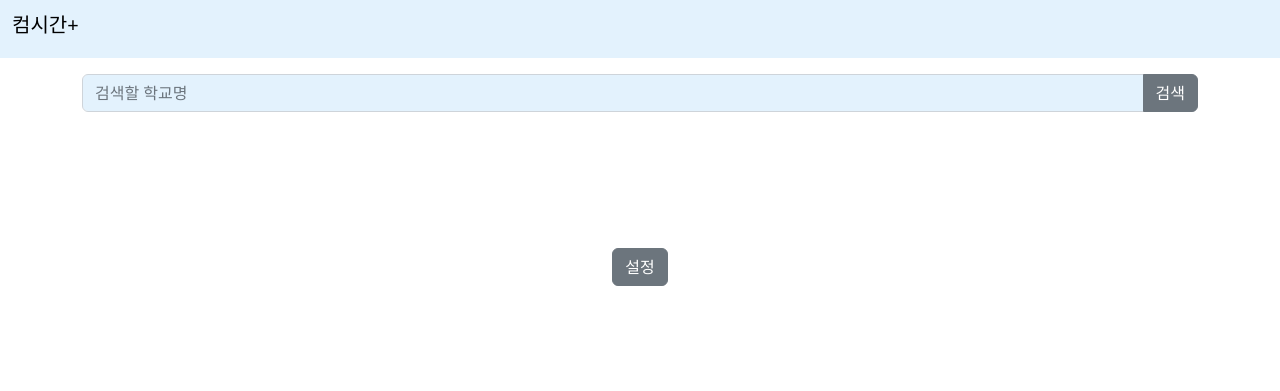
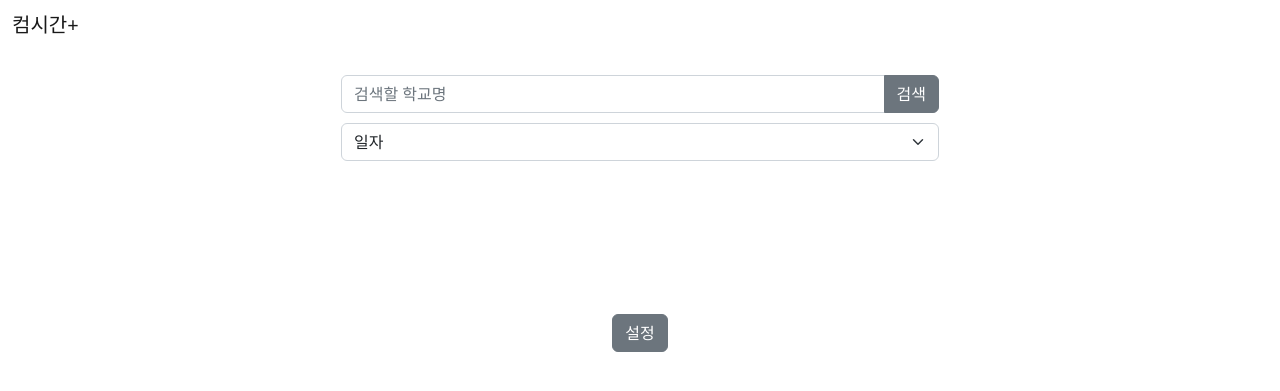
Before and after one commit to DM-09/comcigan-plus, a Flask app: page / in a window 1280 px wide. Shown: the top 391 px of the page. Run offline with Flask 3, Linux system fonts and the light colour scheme; parts of the project's set-up code (start-up, migrations or seed data) failed here and were passed over.

Commit message:
Update index.html

```diff
--- a/api/templates/index.html
+++ b/api/templates/index.html
@@ -1,5 +1,4 @@
-<!Doctype html>
-<html>
+ <html>
   <head>
     <!-- Meta -->
     <meta charset="utf-8">
@@ -7,8 +6,6 @@
     <!-- import -->
     <link href="https://cdn.jsdelivr.net/npm/bootstrap@5.2.3/dist/css/bootstrap.min.css" rel="stylesheet" integrity="sha384-rbsA2VBKQhggwzxH7pPCaAqO46MgnOM80zW1RWuH61DGLwZJEdK2Kadq2F9CUG65" crossorigin="anonymous">
     <script src="https://cdn.jsdelivr.net/npm/bootstrap@5.2.3/dist/js/bootstrap.bundle.min.js" integrity="sha384-kenU1KFdBIe4zVF0s0G1M5b4hcpxyD9F7jL+jjXkk+Q2h455rYXK/7HAuoJl+0I4" crossorigin="anonymous"></script>
-    <link href="{{ url_for('static', filename='style.css') }}" rel="stylesheet"><link>
-    <script src="{{ url_for('static', filename='main.js') }}"></script>
   </head>
 
   <body class='body'>
@@ -16,12 +13,24 @@
       <div class="container-fluid"><span class="navbar-brand h1 nav-color">컴시간+</span></div>
     </nav>
     <center class='container'>
+      <table class='mt-2'>
+        <tr>
+          <td scope="col" class="t-border bth" style='width: 600px !important;'>
       <div id='search'>
-        <div class="input-group mb-3 mt-3" style='width: 100%'>
+        <div class="input-group mb-2 mt-2">
           <input type="text" class="form-control nav-color nav-bg" id='search_query' placeholder='검색할 학교명' aria-describedby="search_btn">
           <button class="btn btn-secondary" type="button" id='search_btn' onClick='searchSchool()'>검색</button>
 </div>
-      </div>
+            </div></td>
+        </tr>
+        <tr>
+          <td scope="col" class='t-border bth'>
+      <select class="form-select nav-bg nav-color" onchange="set_date(this.value)" id='ddata'>
+          <option value="">일자</option>
+       </select></td>
+        </tr>
+      </table>
+      <br>
       <div class='mt-2 mx-2'>
         <div id='data'></div>
         <div id='ttst'></div><br><br>
```
